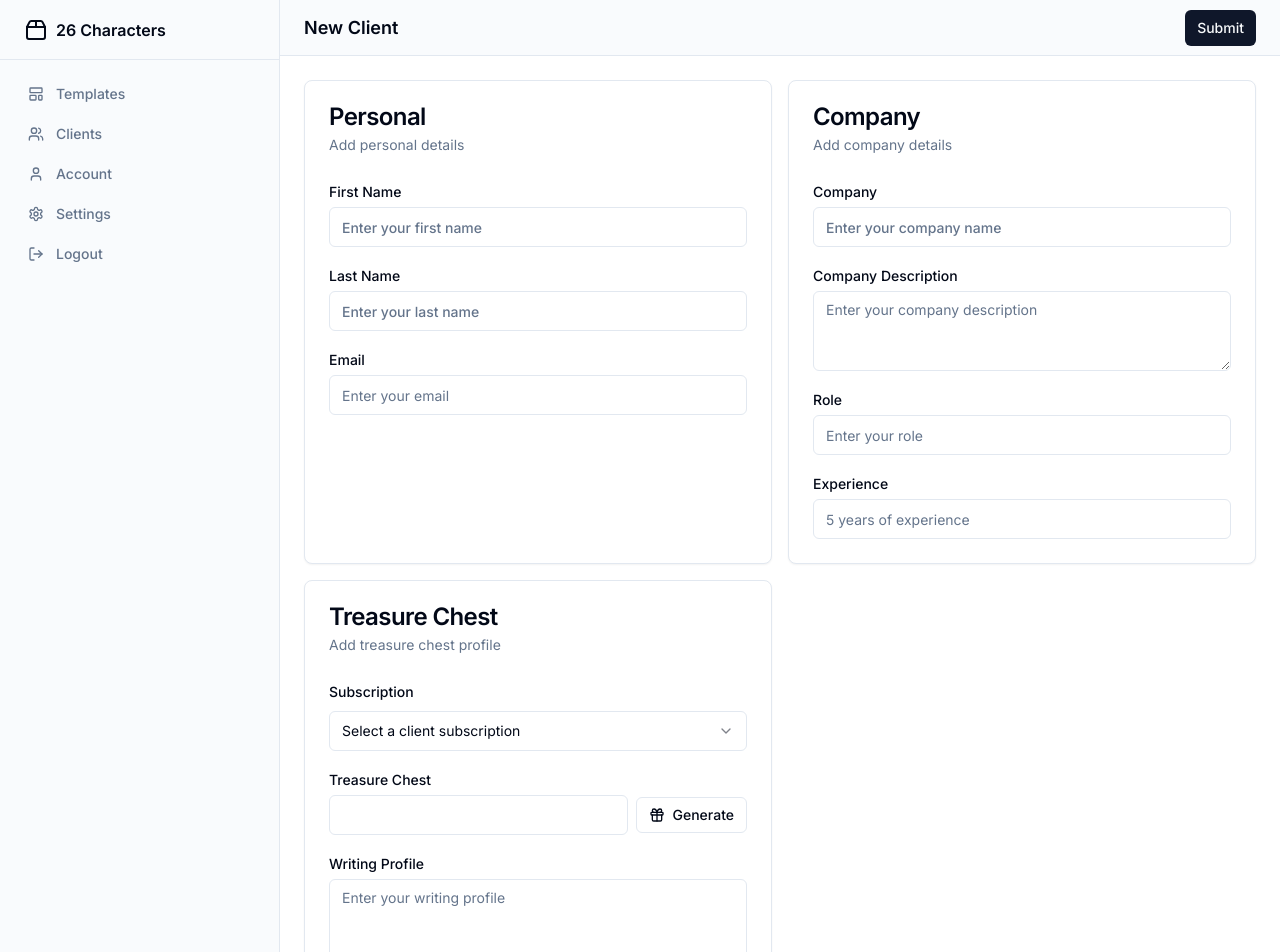
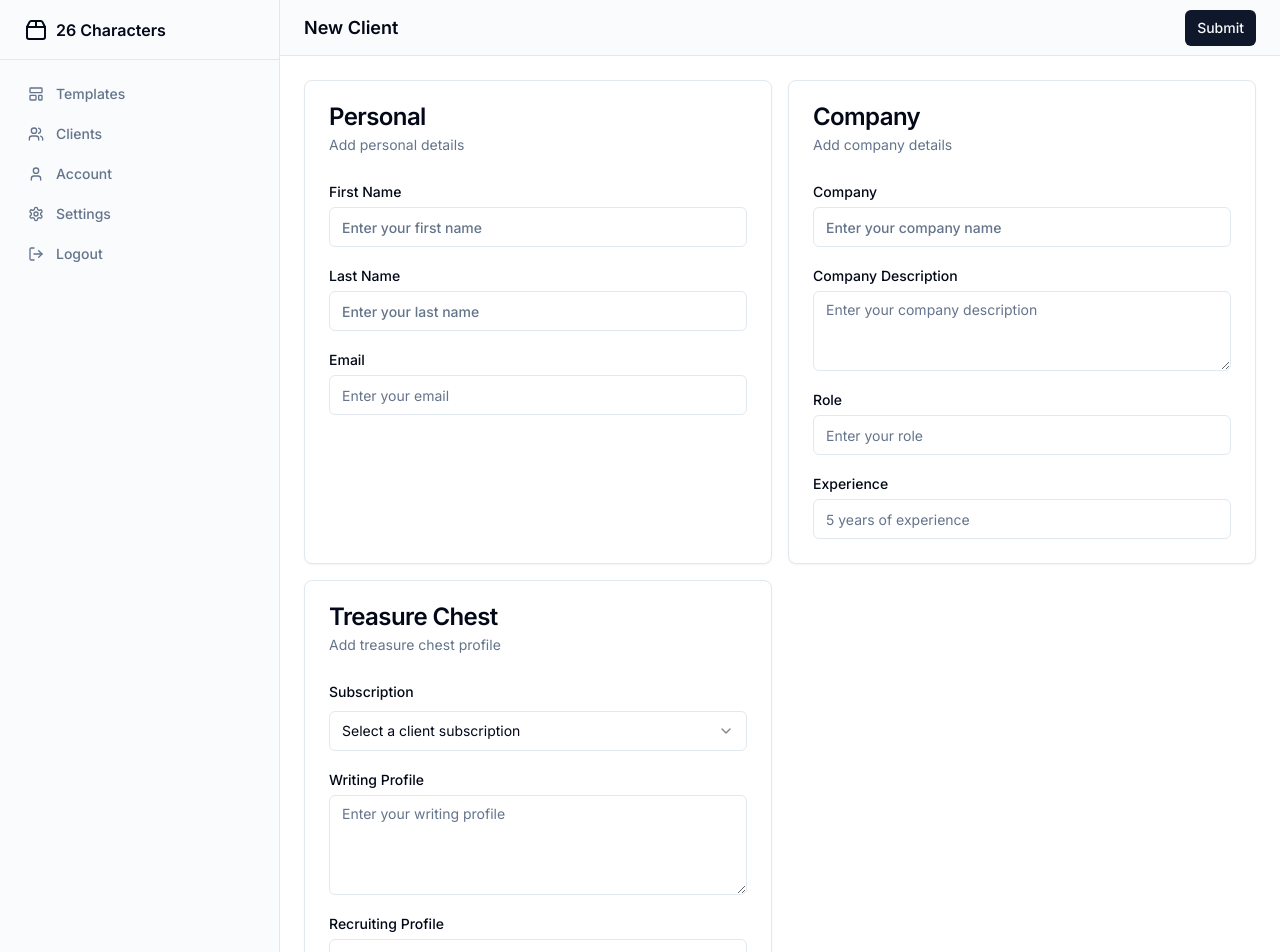
Before and after one commit to lezgoverci/26-characters-app, a Next.js app: page /dashboard/clients/create in a window 1280 px wide. Shown: the top 952 px of the page. Built offline with nearby package versions, Linux system fonts and the light colour scheme.

Commit message:
removed treasure chest link in clients

```diff
--- a/app/(authenticated)/dashboard/clients/[id]/edit/page.tsx
+++ b/app/(authenticated)/dashboard/clients/[id]/edit/page.tsx
@@ -75,7 +75,6 @@ export default function ClientsDetails() {
     subscription: z.string().min(2).max(50),
     writing_profile: z.string().min(2).max(9999),
     recruiting_profile: z.string().min(2).max(9999),
-    treasure_chest_link: z.string().min(2).max(9999),
     prompt: z.string().min(2).max(9999),
   })
 
@@ -92,7 +91,6 @@ export default function ClientsDetails() {
       subscription: client?.subscription || "",
       writing_profile: "",
       recruiting_profile: "",
-      treasure_chest_link: "",
       prompt: "",
     },
   })
@@ -117,13 +115,7 @@ export default function ClientsDetails() {
     }
   }
 
-  const handleGenerateClick = () => {
 
-
-    const newUrl = 'http://example.com/generated-url'; // Replace this with URL generation logic
-    setUrl(newUrl);
-    form.setValue('treasure_chest_link', newUrl);
-  };
 
   const handleClientEmailInput = (e: React.ChangeEvent<HTMLInputElement>) => {
     setClientEmailInput(e.target.value);
@@ -399,59 +391,6 @@ export default function ClientsDetails() {
                       )}
                     />
 
-
-
-
-
-
-                    <FormField
-                      control={form.control}
-                      name="treasure_chest_link"
-                      render={({ field }) => (
-                        <FormItem className="space-y-1">
-                          <FormLabel htmlFor="role">Treasure Chest</FormLabel>
-                          <FormControl>
-                            <div className="flex w-full text-sm items-center space-x-2">
-                              <Input
-                                id="treasure_chest_link"
-                                type="text"
-                                // placeholder="Enter your role"
-                                {...field}
-
-                                className=" text-muted-foreground"
-                              />
-                              <Button variant="outline" size="sm" onClick={(event) => { event.preventDefault(); handleGenerateClick(); }}>
-                                <GiftIcon className="h-4 w-4 mr-2" />
-                                Generate
-                              </Button>
-                            </div>
-                          </FormControl>
-                          <FormMessage />
-                        </FormItem>
-                      )}
-                    />
-                    {/* <div className="space-y-1">
-                        <Label htmlFor="writing-profile" className="text-sm">
-                          Writing Profile
-                        </Label>
-                        <Textarea
-                          id="writing-profile"
-                          placeholder="Enter your writing profile"
-                          className="w-full min-h-[100px] text-sm text-muted-foreground"
-                          defaultValue="Enter your writing profile"
-                        />
-                      </div>
-                      <div className="space-y-1">
-                        <Label htmlFor="recruiting-profile" className="text-sm">
-                          Recruiting Profile
-                        </Label>
-                        <Textarea
-                          id="recruiting-profile"
-                          placeholder="Enter your recruiting profile"
-                          className="w-full min-h-[100px] text-sm text-muted-foreground"
-                          defaultValue="Enter your recruiting profile"
-                        />
-                      </div> */}
                     <FormField
                       control={form.control}
                       name="writing_profile"
--- a/app/(authenticated)/dashboard/clients/create/page.tsx
+++ b/app/(authenticated)/dashboard/clients/create/page.tsx
@@ -63,7 +63,6 @@ export default function ClientCreate() {
     subscription: z.string().min(2).max(50),
     writing_profile: z.string().min(2).max(9999),
     recruiting_profile: z.string().min(2).max(9999),
-    treasure_chest_link: z.string().min(2).max(9999),
     prompt: z.string().min(2).max(9999)
   })
 
@@ -80,7 +79,6 @@ export default function ClientCreate() {
       subscription: "",
       writing_profile: "",
       recruiting_profile: "",
-      treasure_chest_link: "",
       prompt: ""
     },
   })
@@ -120,13 +118,7 @@ export default function ClientCreate() {
     console.log(errors)
   }
 
-  const handleGenerateClick = () => {
 
-
-    const newUrl = 'http://example.com/generated-url'; // Replace this with URL generation logic
-    setUrl(newUrl);
-    form.setValue('treasure_chest_link', newUrl);
-  };
 
   return (
     <Form {...form}>
@@ -341,32 +333,7 @@ export default function ClientCreate() {
 
 
 
-                <FormField
-                  control={form.control}
-                  name="treasure_chest_link"
-                  render={({ field }) => (
-                    <FormItem className="space-y-1">
-                      <FormLabel htmlFor="role">Treasure Chest</FormLabel>
-                      <FormControl>
-                        <div className="flex w-full text-sm items-center space-x-2">
-                          <Input
-                            id="treasure_chest_link"
-                            type="text"
-                            // placeholder="Enter your role"
-                            {...field}
-                            value={url}
-                            className=" text-muted-foreground"
-                          />
-                          <Button variant="outline" size="sm" onClick={(event) => { event.preventDefault(); handleGenerateClick(); }}>
-                            <GiftIcon className="h-4 w-4 mr-2" />
-                            Generate
-                          </Button>
-                        </div>
-                      </FormControl>
-                      <FormMessage />
-                    </FormItem>
-                  )}
-                />
+
                 <FormField
                   control={form.control}
                   name="writing_profile"
--- a/app/(authenticated)/dashboard/clients/page.tsx
+++ b/app/(authenticated)/dashboard/clients/page.tsx
@@ -94,10 +94,10 @@ export default function Clients() {
             <Button size="sm" onClick={() => {
               router.push("/dashboard/clients/create")
             }}>Create New</Button>
-            <Button variant="outline" size="sm">
+            {/* <Button variant="outline" size="sm">
               <UploadIcon className="h-4 w-4 mr-2" />
               Import CSV
-            </Button>
+            </Button> */}
           </div>
         </header>
 
--- a/app/(authenticated)/dashboard/templates/[id]/page.tsx
+++ b/app/(authenticated)/dashboard/templates/[id]/page.tsx
@@ -73,7 +73,6 @@ export default function Component() {
     subscription: '',
     writing_profile: '',
     recruiting_profile: '',
-    treasure_chest_link: '',
     prompt: ''
   })
 
--- a/types.d.ts
+++ b/types.d.ts
@@ -10,7 +10,6 @@ export interface Client {
     subscription: string;
     writing_profile: string;
     recruiting_profile: string;
-    treasure_chest_link: string;
     prompt: string;
   };
 
```
